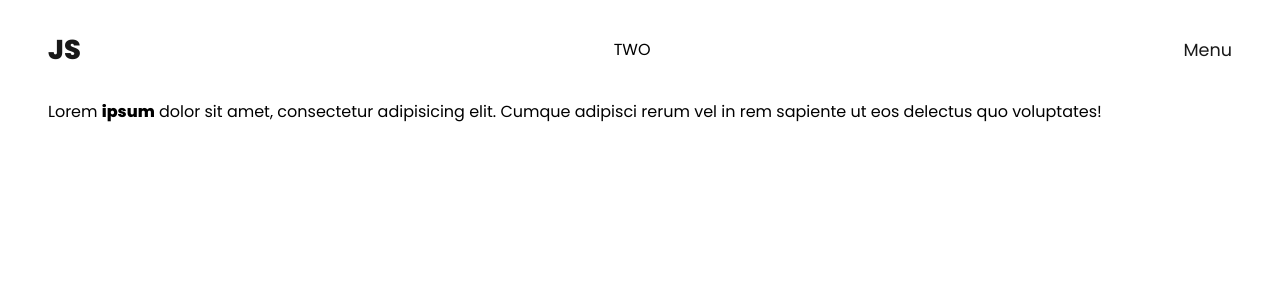
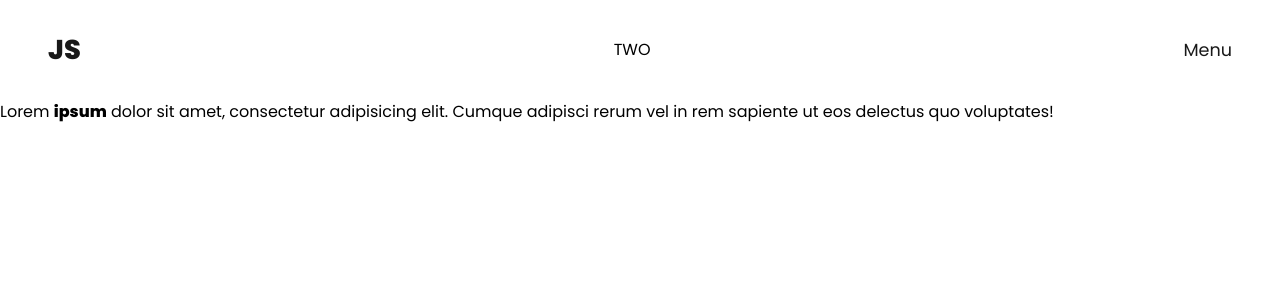
Before and after one commit to Delanoor/gsap-practice-3, a Next.js app: page / in a window 1280 px wide. Shown: the top 300 px of the page. Built offline with nearby package versions, Linux system fonts and the light colour scheme.

Commit message:
fix header not fully expanding

```diff
--- a/pages/index.js
+++ b/pages/index.js
@@ -1,8 +1,8 @@
 export default function Home() {
   return (
     <main>
-      <div className="container">
-        <div className="wrapper">
+      <div className="">
+        <div className="w-full h-full">
           <h5>
             Lorem <b>ipsum</b> dolor sit amet, consectetur adipisicing elit.
             Cumque adipisci rerum vel in rem sapiente ut eos delectus quo
--- a/styles/globals.scss
+++ b/styles/globals.scss
@@ -26,35 +26,6 @@ body {
   scrollbar-width: none; // Firefox
 }
 
-.container {
-  width: 1280px;
-  min-width: 1280px;
-  margin: 0 auto;
-  .wrapper {
-    padding: 0 48px;
-    .home {
-      display: flex;
-      justify-content: center;
-      align-items: center;
-      height: 100%;
-      width: 100%;
-
-      p {
-        font-size: 0.75rem;
-        letter-spacing: 0.3rem;
-        text-transform: uppercase;
-        font-weight: 500;
-      }
-      h5 {
-        margin-top: 260px;
-        font-size: 1.5rem;
-        font-weight: 600;
-        padding-right: 36rem;
-      }
-    }
-  }
-}
-
 .neumorphism {
   background: $background;
   box-shadow: 0.2em 0.2em calc(0.2em * 2) rgb(163, 177, 198, 0.6),
```
